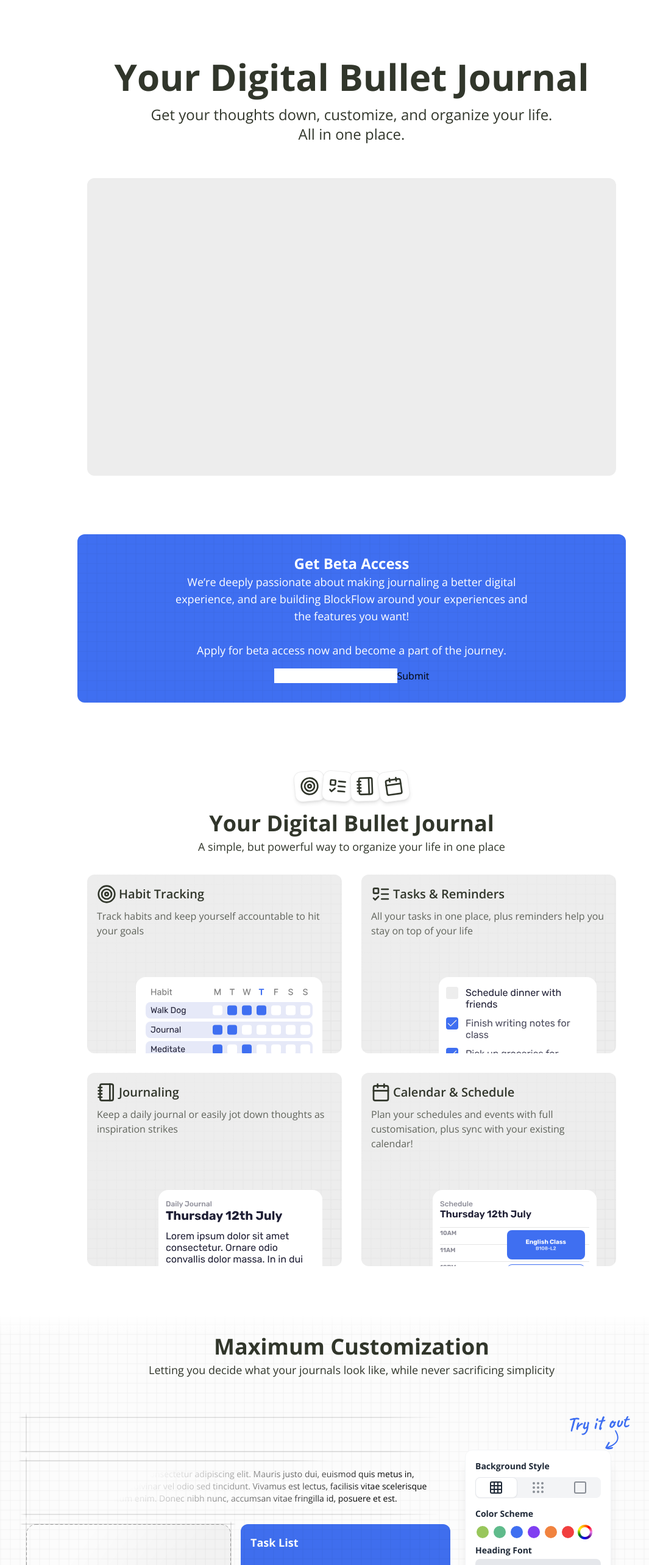
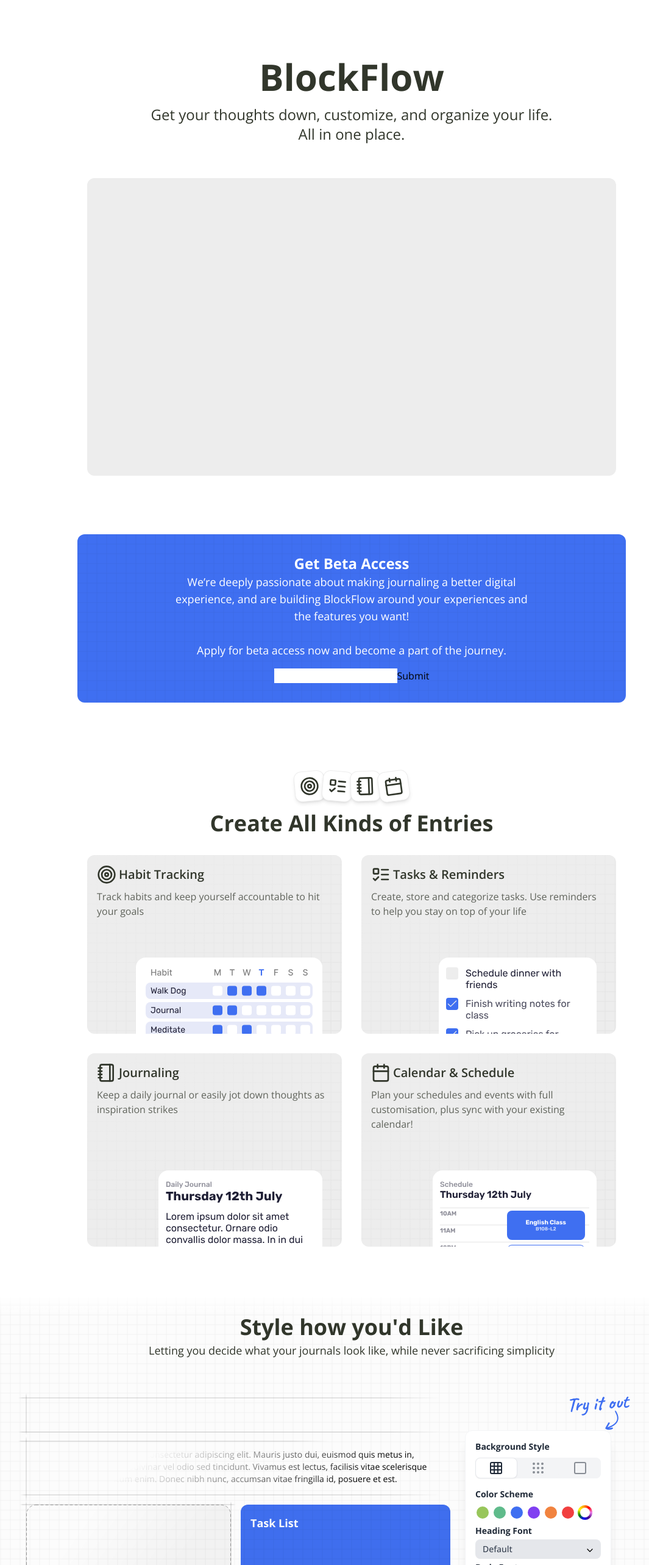
Before and after one commit to a16n-dev/blockflow-landing-page, a Next.js app: page / in a window 1280 px wide. Shown: the top 2566 px of the page at 61% size, without its empty margins (63-1128 px from the left). Built offline with nearby package versions, Linux system fonts and the light colour scheme.

Commit message:
Tweak wording

```diff
--- a/src/components/sections/CustomizationSection/CustomizationSection.tsx
+++ b/src/components/sections/CustomizationSection/CustomizationSection.tsx
@@ -101,7 +101,7 @@ const CustomizationSection = () => {
             'font-theme-display text-theme-text text-4xl font-bold text-center'
           }
         >
-          Maximum Customization
+          {`Style how you'd Like`}
         </h2>
         <p className={'text-theme-text text-lg text-center mt-1 font-theme'}>
           Letting you decide what your journals look like, while never
--- a/src/components/sections/HeroSection/HeroSection.tsx
+++ b/src/components/sections/HeroSection/HeroSection.tsx
@@ -1,3 +1,5 @@
+import { APP_NAME } from '@/utils/constants';
+
 const HeroSection = () => {
   return (
     <section
@@ -11,7 +13,7 @@ const HeroSection = () => {
             'text-6xl font-theme-display text-center font-bold text-theme-text mb-4'
           }
         >
-          Your Digital Bullet Journal
+          {APP_NAME}
         </h1>
         <p className={'font-theme text-2xl text-theme-text text-center'}>
           Get your thoughts down, customize, and organize your life. <br /> All
--- a/src/components/sections/UseCaseSection/UseCaseSection.tsx
+++ b/src/components/sections/UseCaseSection/UseCaseSection.tsx
@@ -48,11 +48,11 @@ const UseCaseSection = () => {
           'font-theme-display text-theme-text text-4xl font-bold text-center'
         }
       >
-        Your Digital Bullet Journal
+        Create All Kinds of Entries
       </h2>
-      <p className={'text-theme-text font-theme text-lg text-center mt-1'}>
-        A simple, but powerful way to organize your life in one place
-      </p>
+      {/*<p className={'text-theme-text font-theme text-lg text-center mt-1'}>*/}
+      {/*  A simple, but powerful way to organize your life in one place*/}
+      {/*</p>*/}
       <div className={'grid gap-8 grid-cols-1 md:grid-cols-2 py-8'}>
         <div
           className={`${styles.card} group p-4 pb-0 flex flex-col rounded-xl hover:shadow-xm`}
@@ -85,7 +85,7 @@ const UseCaseSection = () => {
           </h3>
           <p className={'text-theme-text font-theme opacity-75 pb-16 grow'}>
             {
-              'All your tasks in one place, plus reminders help you stay on top of your life'
+              'Create, store and categorize tasks. Use reminders to help you stay on top of your life'
             }
           </p>
           <div className={'self-end px-4'}>
```
